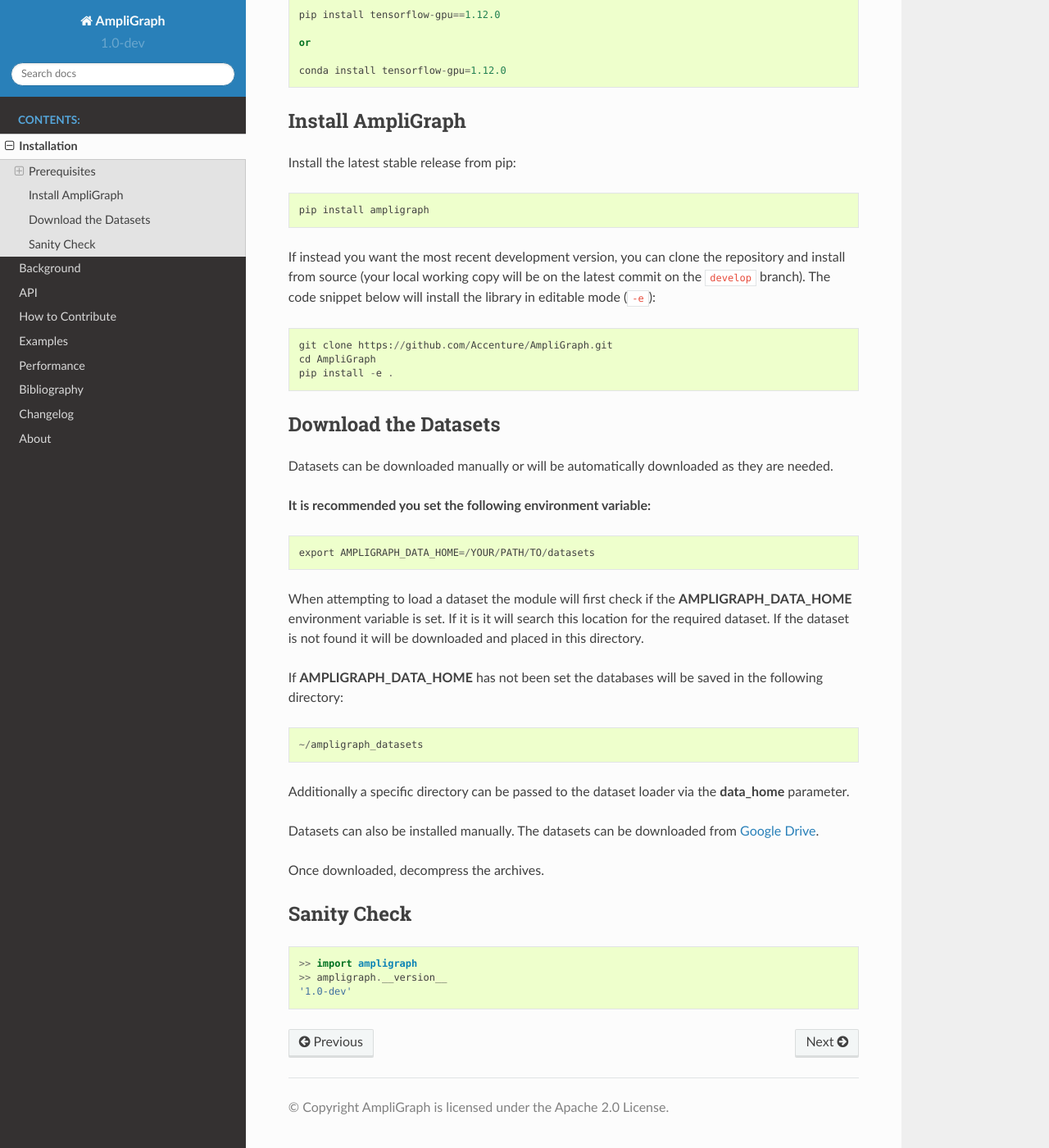
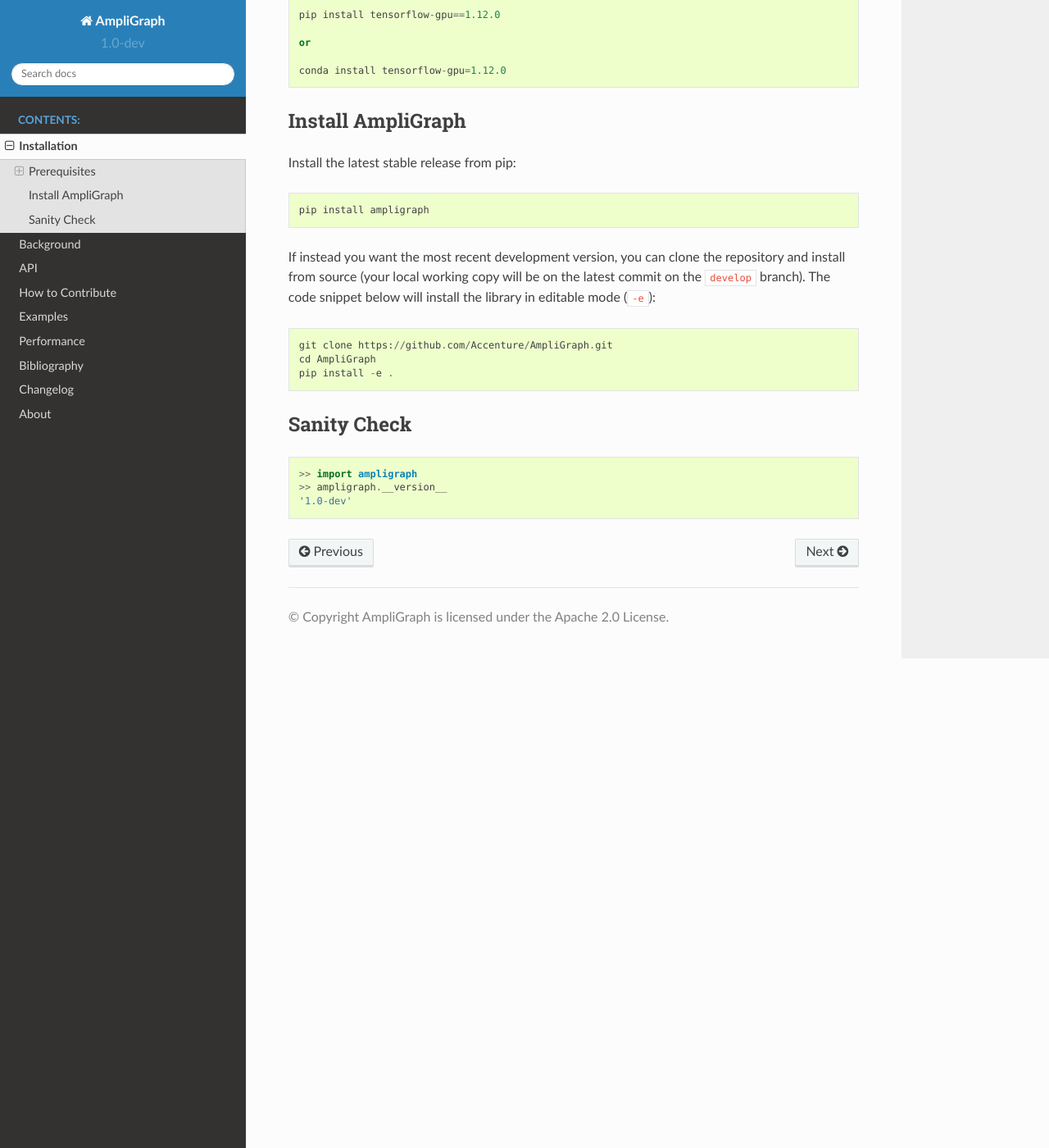
Before and after one commit to Accenture/AmpliGraph, a Sphinx documentation site: the page built from docs/install.md, in a window 1280 px wide and 1400 px high, scrolled down 800 px. Shown: the whole window at 82% size. Built offline with Sphinx 7.4.7 and the Read the Docs theme 2.0.0, drawn with Linux system fonts in a browser that asks for light colours; the version number is read from the project's files by our own code.

Commit message:
Moved datasets path & env variable to dataset-related docs

````diff
--- a/docs/install.md
+++ b/docs/install.md
@@ -60,36 +60,6 @@
 pip install -e .
 ```
 
-
-## Download the Datasets
-
-
-Datasets can be downloaded manually or will be automatically downloaded as they are needed.
-
-
-**It is recommended you set the following environment variable:**
-
-```
-export AMPLIGRAPH_DATA_HOME=/YOUR/PATH/TO/datasets
-```
-
-When attempting to load a dataset the module will first check if the **AMPLIGRAPH\_DATA\_HOME** environment variable is set.
-If it is it will search this location for the required dataset.
-If the dataset is not found it will be downloaded and placed in this directory.
-
-If **AMPLIGRAPH\_DATA\_HOME** has not been set the databases will be saved in the following directory:
-
-```
-~/ampligraph_datasets
-```
-
-Additionally a specific directory can be passed to the dataset loader via the **data\_home** parameter.
-
-Datasets can also be installed manually.
-The datasets can be downloaded from [Google Drive](https://drive.google.com/drive/folders/16GBu89NCVyyYetry91tMntzpV_mSQ-gK?usp=sharing).
-
-Once downloaded, decompress the archives.
-
 ## Sanity Check
 
 ```python
````
Also changed, not shown: docs/ampligraph.datasets.rst (+20 -2 lines).
